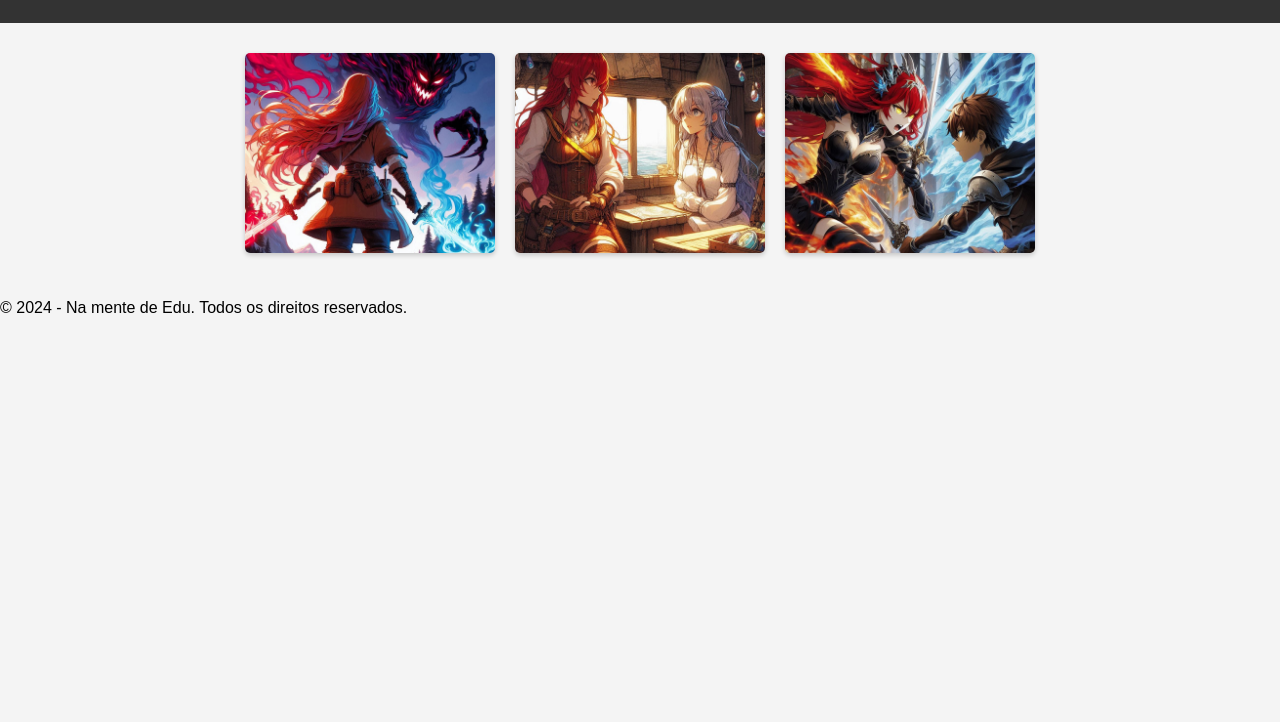
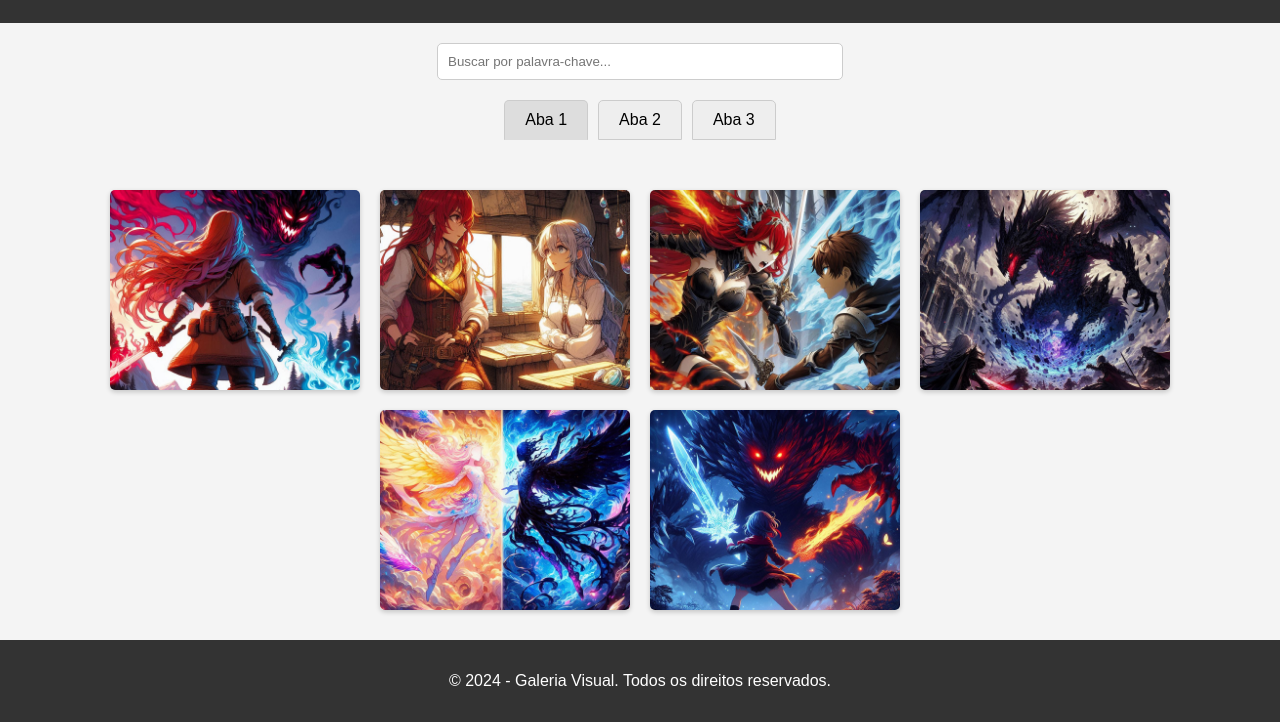
Before and after one commit to Edurcm/GaleriaVisual, a plain HTML site: page index.html in a window 1280 px wide. Shown: the part 89-811 px from the top of the page. Drawn offline with Linux system fonts and the light colour scheme.

Commit message:
Add files via upload

```diff
--- a/app.js
+++ b/app.js
@@ -4,33 +4,115 @@ const imgModal = document.getElementById('img-modal');
 const fecharModal = document.getElementById('fechar-modal');
 const setaEsquerda = document.getElementById('seta-esquerda');
 const setaDireita = document.getElementById('seta-direita');
+const abasContainer = document.getElementById('abas');
+const campoBusca = document.getElementById('campo-busca');
 
-const imagens = [
-    {
-        "src": "Imagem1.jpeg",
-        "alt": "“O ar gelou, e um rugido ecoou pelas montanhas. Selina agarrou suas espadas gêmeas e as chamas escarlates dançaram em torno dela. O Impuro colossal avançava, mas a Fúria Vermelha não recuaria. Era uma batalha pelo destino de Luminare. E a luz de Ellynia brilhava no horizonte, um grito de esperança contra as sombras.”"
+const imagens = [{
+    src: `Imagem1.jpeg`,
+    alt: `“O ar gelou, e um rugido ecoou pelas montanhas. Selina agarrou suas espadas gêmeas e as chamas escarlates dançaram em torno dela. O Impuro colossal avançava, mas a Fúria Vermelha não recuaria. Era uma batalha pelo destino de Luminare. E a luz de Ellynia brilhava no horizonte, um grito de esperança contra as sombras.”`
   },
   {
-        "src": "Imagem2.jpeg",
-        "alt": "“Evaline olhou para Selina, seus olhos prateados brilhando com uma nova luz. A aliança entre elas era tão forte quanto a própria tocha de Ellynia. Mas uma sombra pairou entre elas, um mistério que ameaçava destruir tudo o que elas haviam conquistado.”"
+    src: `Imagem2.jpeg`,
+    alt: `“Evaline olhou para Selina, seus olhos prateados brilhando com uma nova luz. A aliança entre elas era tão forte quanto a própria tocha de Ellynia. Mas uma sombra pairou entre elas, um mistério que ameaçava destruir tudo o que elas haviam conquistado.”`
+  },
+  // ... adicione as outras imagens e descrições aqui ...
+  // Exemplo:
+  {
+    src: `Imagem3.jpeg`,
+    alt: `“Edan recuava, tentando desviar das lâminas de Selina. O que antes era amizade agora se transformara em uma batalha tensa, onde cada movimento era um golpe, cada olhar uma ameaça.”`
   },
   {
-        "src": "Imagem3.jpeg",
-        "alt": "“Edan recuava, tentando desviar das lâminas de Selina. O que antes era amizade agora se transformara em uma batalha tensa, onde cada movimento era um golpe, cada olhar uma ameaça.”"
+    src: `Imagem4.jpeg`,
+    alt: `Assim que os seus olhos se voltaram para o céu, o dragão das sombras começou a bater as suas asas sobre os guerreiros que chegavam para confrontá-lo, criando uma parede de vento que destruiu as decorações que enfeitavam a Zona Nobre.`
   },
-    // Adicione mais imagens aqui...
+  {
+    src: `Imagem5.jpeg`,
+    alt: `Embate entre as forças da luz e das trevas`
+  },
+  {
+    src: `Imagem6.jpeg`,
+    alt: `Combatente enfrentando uma criatura das trevas`
+  },
+  {
+    src: `Imagem7.jpeg`,
+    alt: `Castelo repleto de luz`
+  },
+  {
+    src: `Imagem8.jpeg`,
+    alt: `Gritos de liberdade`
+  },
+  {
+    src: `Imagem9.jpeg`,
+    alt: `Divindades mitológicas`
+  },
+  {
+    src: `Imagem10.jpeg`,
+    alt: `Aedra e os orfãos das luas`
+  },
+  {
+    src: `Imagem11.jpeg`,
+    alt: `Manipulação de espírito`
+  },
+  {
+    src: `Imagem12.jpeg`,
+    alt: `Impuros-espíritos das sombras`
+  },
+  {
+    src: `Imagem13.jpeg`,
+    alt: `Impuros-espíritos das sombras`
+  },
+  // ... e assim por diante ...
 ];
 
 let imagemAtual = 0;
+let abaAtual = 0;
 
 function carregarImagens() {
-    imagens.forEach((imagem, indice) => { // Incluindo o índice
+  const imagensPorAba = 6;
+  const numeroAbas = Math.ceil(imagens.length / imagensPorAba);
+
+  for (let i = 0; i < numeroAbas; i++) {
+    const aba = document.createElement('div');
+    aba.classList.add('aba');
+    aba.innerText = `Aba ${i + 1}`;
+    aba.addEventListener('click', () => mostrarAba(i));
+    abasContainer.appendChild(aba);
+  }
+
+  mostrarAba(abaAtual);
+}
+
+function mostrarAba(indiceAba) {
+  const abaAtivaAnterior = document.querySelector('.aba.ativa');
+  if (abaAtivaAnterior) {
+    abaAtivaAnterior.classList.remove('ativa');
+  }
+
+  abasContainer.children[indiceAba].classList.add('ativa');
+
+  abaAtual = indiceAba;
+  atualizarGaleria();
+}
+
+function atualizarGaleria() {
+    const termoDeBusca = campoBusca.value.toLowerCase();
+    galeria.innerHTML = '';
+
+    const imagensPorAba = 6;
+    const inicio = abaAtual * imagensPorAba;
+    const fim = inicio + imagensPorAba;
+
+    const imagensFiltradas = imagens.slice(inicio, fim).filter(imagem => {
+      return imagem.alt.toLowerCase().includes(termoDeBusca);
+    });
+
+    imagensFiltradas.forEach((imagem, indice) => {
       const imgElement = document.createElement('img');
       imgElement.src = imagem.src;
       imgElement.alt = imagem.alt;
 
       imgElement.addEventListener('click', function() {
-            imagemAtual = indice; // Atualiza a imagem atual ao clicar
+        imagemAtual = inicio + indice;
         exibirImagem(imagemAtual);
         modal.style.display = "block";
       });
@@ -71,3 +153,7 @@ setaDireita.addEventListener('click', function() {
 });
 
 window.onload = carregarImagens;
+campoBusca.addEventListener('input', () => {
+    mostrarAba(0); // Volta para a primeira aba ao buscar
+    atualizarGaleria();
+  });
--- a/index.html
+++ b/index.html
@@ -8,8 +8,12 @@
 </head>
 <body>
     <header>
-        <h1>Galaria Visual</h1>
+        <h1>Galeria Visual</h1>
     </header>
+
+    <input type="text" id="campo-busca" placeholder="Buscar por palavra-chave...">
+    <div class="abas" id="abas"></div>
+
     <main>
         <div class="galeria" id="galeria"></div>
 
@@ -21,9 +25,11 @@
             <p class="descricao-imagem" id="descricao-modal"></p>
         </div>
     </main>
+
     <footer>
-        <p>© 2024 - Na mente de Edu. Todos os direitos reservados.</p>
+        <p>© 2024 - Galeria Visual. Todos os direitos reservados.</p>
     </footer>
+
     <script src="app.js"></script>
 </body>
 </html>
--- a/style.css
+++ b/style.css
@@ -10,6 +10,26 @@ header {
     color: #fff;
     text-align: center;
     padding: 1em 0;
+}
+
+.abas {
+    display: flex;
+    justify-content: center;
+    margin-bottom: 20px;
+}
+
+.aba {
+    padding: 10px 20px;
+    background-color: #eee;
+    border: 1px solid #ccc;
+    border-radius: 5px 5px 0 0;
+    margin: 0 5px;
+    cursor: pointer;
+}
+
+.aba.ativa {
+    background-color: #ddd;
+    border-bottom-color: transparent;
 }
 
 .galeria {
@@ -88,3 +108,20 @@ header {
 .direita {
     right: 20px;
 }
+
+footer {
+    text-align: center;
+    padding: 1em 0;
+    background-color: #333;
+    color: #fff;
+}
+/* ... estilos anteriores ... */
+
+#campo-busca {
+    width: 30%;
+    padding: 10px;
+    margin: 20px auto;
+    display: block; /* Centraliza o campo */
+    border: 1px solid #ccc;
+    border-radius: 5px;
+  }
```
Also changed, not shown: Imagem10.jpeg (added), Imagem11.jpeg (added), Imagem12.jpeg (added), Imagem13.jpeg (added), Imagem4.jpeg (added), Imagem5.jpeg (added), Imagem6.jpeg (added), Imagem7.jpeg (added), Imagem8.jpeg (added), Imagem9.jpeg (added). Lines whose indentation alone changed are shown as unchanged.
